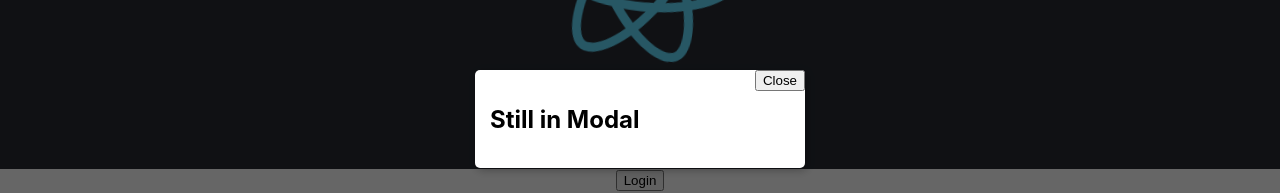
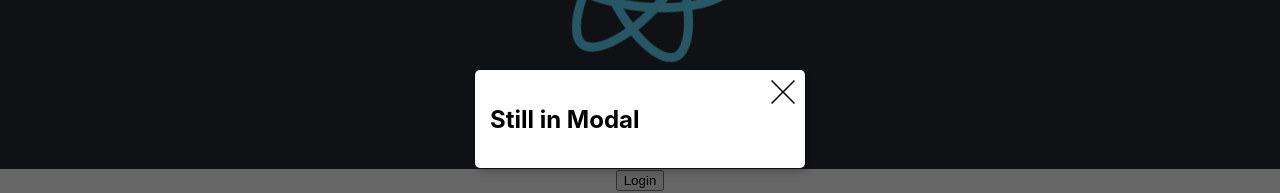
Before and after one commit to mel-miller/react-examples, a React (Create React App) app: page / in a window 1280 px wide. Both pictures are taken after a click on the button "Login". Shown: the part 231-424 px from the top of the page. Built offline with nearby package versions, Linux system fonts and the light colour scheme.

Commit message:
create icon component

```diff
--- a/src/Modal.js
+++ b/src/Modal.js
@@ -4,6 +4,8 @@
 import React, { Component } from 'react';
 import styled from 'styled-components';
 import Portal from './Portal';
+import Icon from './Utils/Icon';
+
 
 export default class Modal extends Component {
   render() {
@@ -13,7 +15,9 @@
         {on && (
           <ModalWrapper>
             <ModalCard>
-              <CloseButton type="button" onClick={toggle}>Close</CloseButton>
+              <CloseButton type="button" onClick={toggle}>
+                <Icon name="close" />
+              </CloseButton>
               <div>{children}</div>
             </ModalCard>
             <Background onClick={toggle} />
@@ -50,6 +54,9 @@
   position: absolute;
   top: 0;
   right: 0;
+  border: none;
+  background: transparent;
+  padding: 10px;
 `;
 
 const Background = styled.div`
--- /dev/null
+++ b/src/Utils/Icon.js
@@ -0,0 +1,39 @@
+/* eslint-disable react/prefer-stateless-function */
+/* eslint-disable react/prop-types */
+
+import React, { Component } from 'react';
+
+class Icon extends Component {
+  static defaultProps = {
+    color: 'black',
+  }
+
+  render() {
+    const { name, color } = this.props;
+
+    switch (name) {
+      case 'close':
+        return (
+          <svg
+            x="0px"
+            y="0px"
+            width="24px"
+            height="24px"
+            viewBox="0 0 31.11 31.11"
+            enableBackground="new 0 0 31.11 31.11"
+          >
+            <polygon
+              fill={color}
+              points="31.11,1.41 29.7,0 15.56,14.14 1.41,0 0,1.41 14.14,15.56 0,29.7 1.41,31.11 15.56,16.97   29.7,31.11 31.11,29.7 16.97,15.56 "
+            />
+          </svg>
+        );
+      default:
+        return (
+          null
+        );
+    }
+  }
+}
+
+export default Icon;
```
